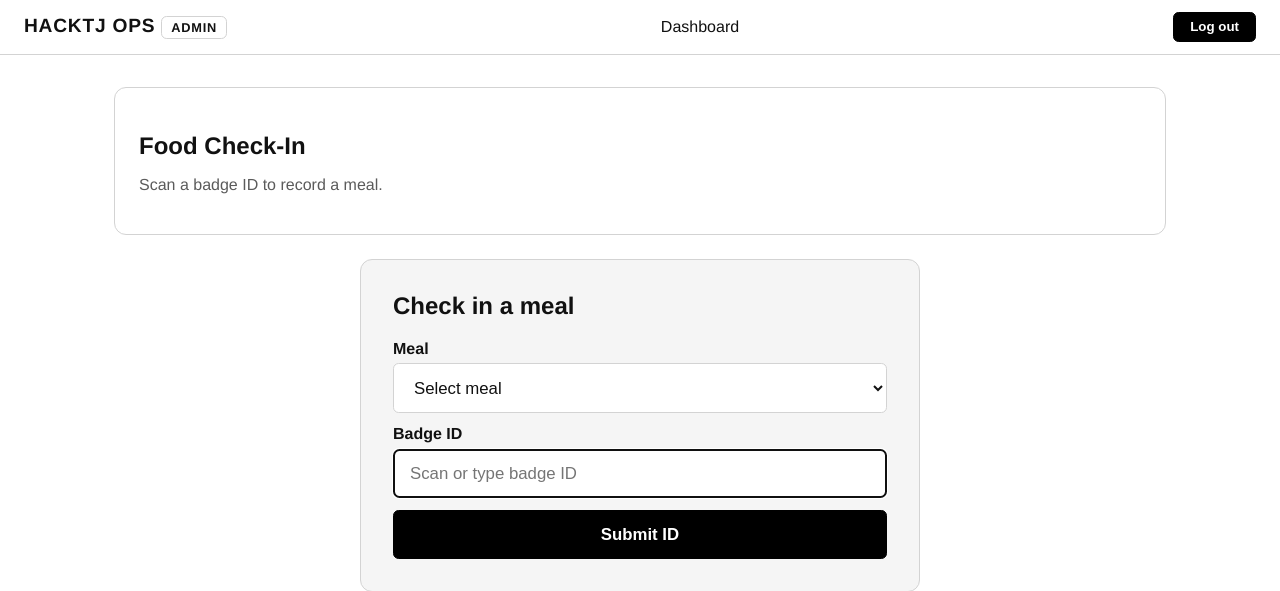
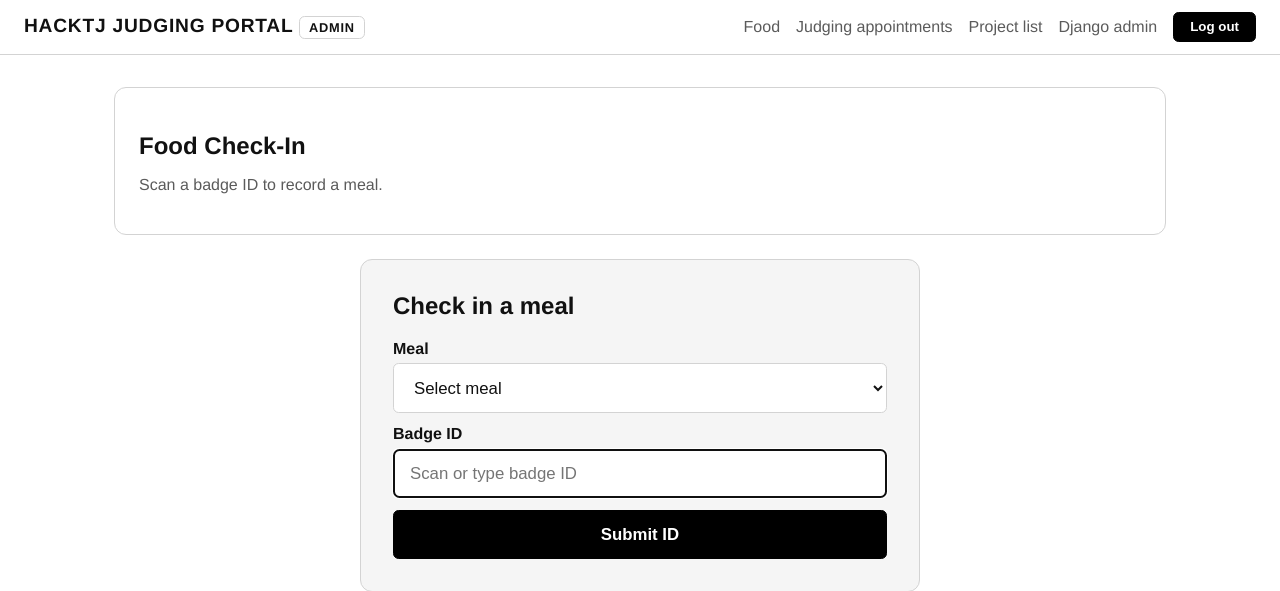
Before and after one commit to HackTJ/judging26, a Django app: page /food/ in a window 1280 px wide. Shown: the top 591 px of the page. Run offline with Django 5.2, Linux system fonts and the light colour scheme; a user stored in the database is signed in.

Commit message:
fixed the top bar

```diff
--- a/templates/base.html
+++ b/templates/base.html
@@ -44,6 +44,8 @@
         display: flex;
         gap: 1rem;
         align-items: center;
+        justify-content: flex-end;
+        flex: 1;
       }
 
       nav a {
@@ -175,7 +177,9 @@
   <body>
     <header>
       <div class="brand">
-        <span>HackTJ Ops</span>
+        <a href="{% url 'dashboard' %}" style="text-decoration:none; color:inherit;">
+          HackTJ Judging Portal
+        </a>
         {% if user.is_authenticated %}
           <span class="pill">
             {% if role_display %}
@@ -190,7 +194,12 @@
       </div>
       <nav>
         {% if user.is_authenticated %}
-          <a href="{% url 'dashboard' %}" class="active">Dashboard</a>
+          <a href="{% url 'food_checkin' %}">Food</a>
+          <a href="/judging/">Judging appointments</a>
+          <a href="/projects/">Project list</a>
+          {% if user.is_superuser or user.role == "admin" %}
+            <a href="/admin/">Django admin</a>
+          {% endif %}
         {% else %}
           <a href="{% url 'login' %}" class="active">Login</a>
         {% endif %}
```
